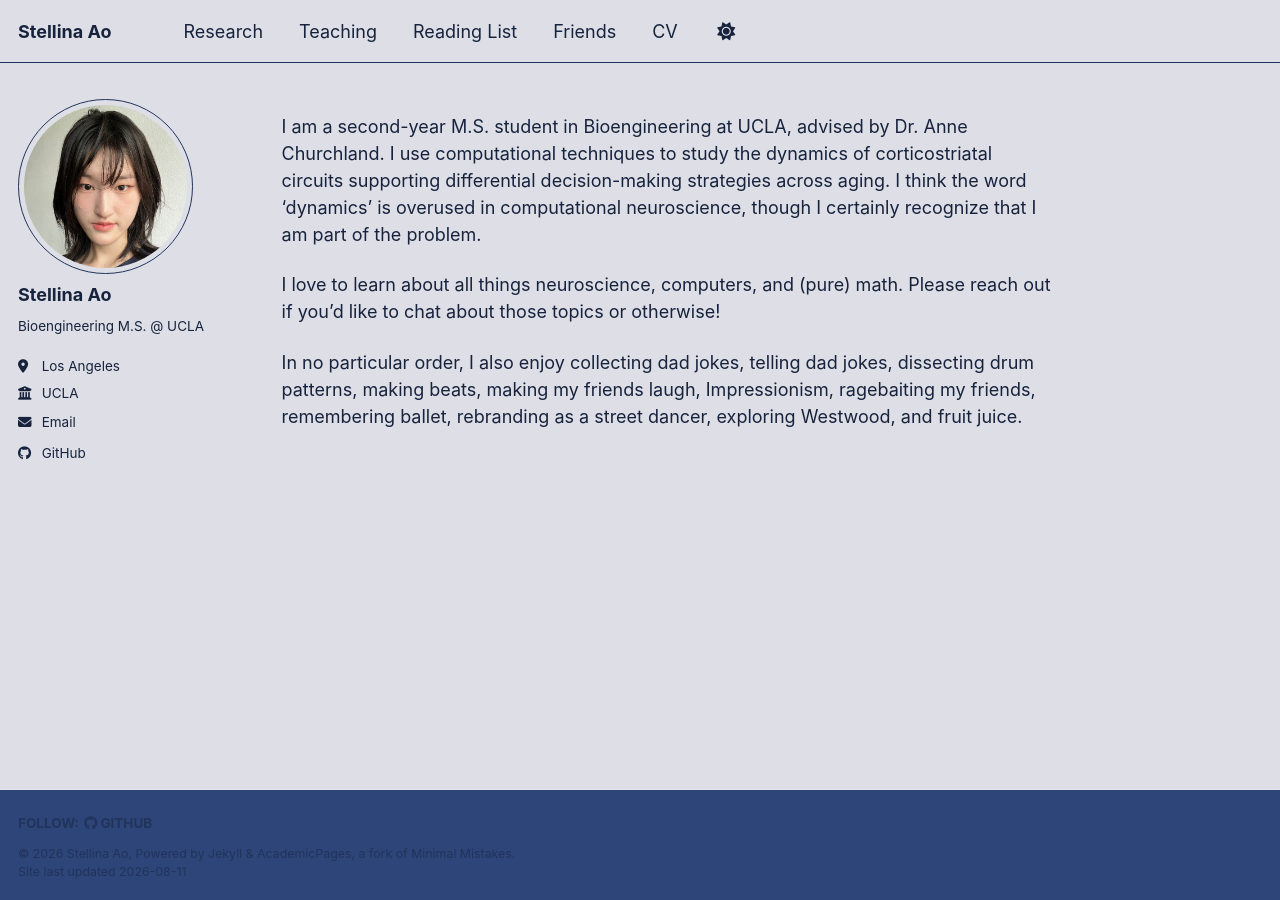
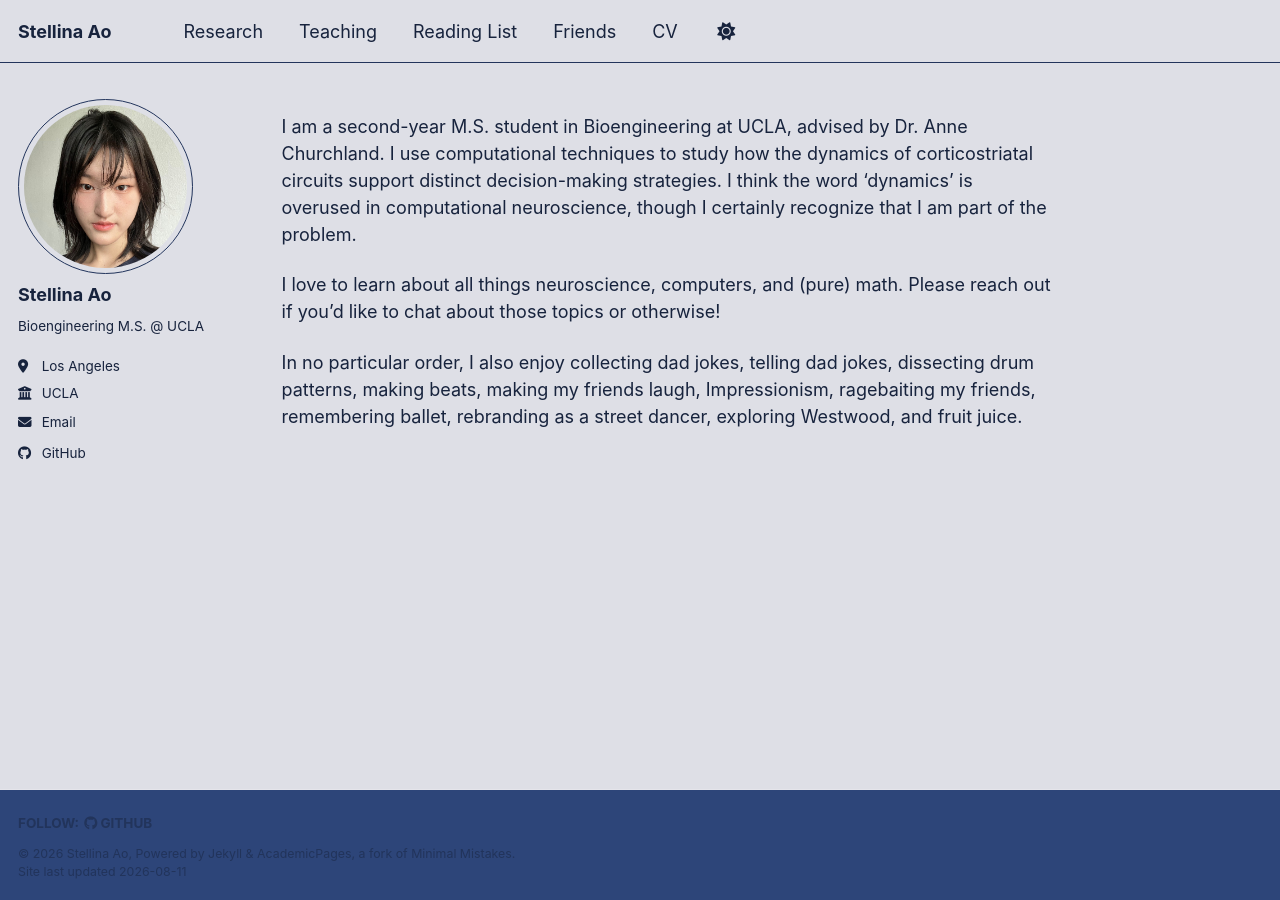
Before and after one commit to stellinaao/stellinaao.github.io, a Jekyll site: the page built from _pages/about.md, in a window 1280 px wide. Built offline with Jekyll 4.4.1, drawn with Linux system fonts in a browser that asks for light colours; a script bundle is joined from its source files by our own code; library files that are not in the unit come from our copies.

Commit message:
a little tweak to about page phrasing - sa

```diff
--- a/_pages/about.md
+++ b/_pages/about.md
@@ -10,7 +10,7 @@
 ---
 
 
-I am a second-year M.S. student in Bioengineering at UCLA, advised by Dr. Anne Churchland. I use computational techniques to study the dynamics of corticostriatal circuits supporting differential decision-making strategies across aging. I think the word 'dynamics' is overused in computational neuroscience, though I certainly recognize that I am part of the problem.
+I am a second-year M.S. student in Bioengineering at UCLA, advised by Dr. Anne Churchland. I use computational techniques to study how the dynamics of corticostriatal circuits support distinct decision-making strategies. I think the word 'dynamics' is overused in computational neuroscience, though I certainly recognize that I am part of the problem.
 
 I love to learn about all things neuroscience, computers, and (pure) math. Please reach out if you'd like to chat about those topics or otherwise!
 
```
